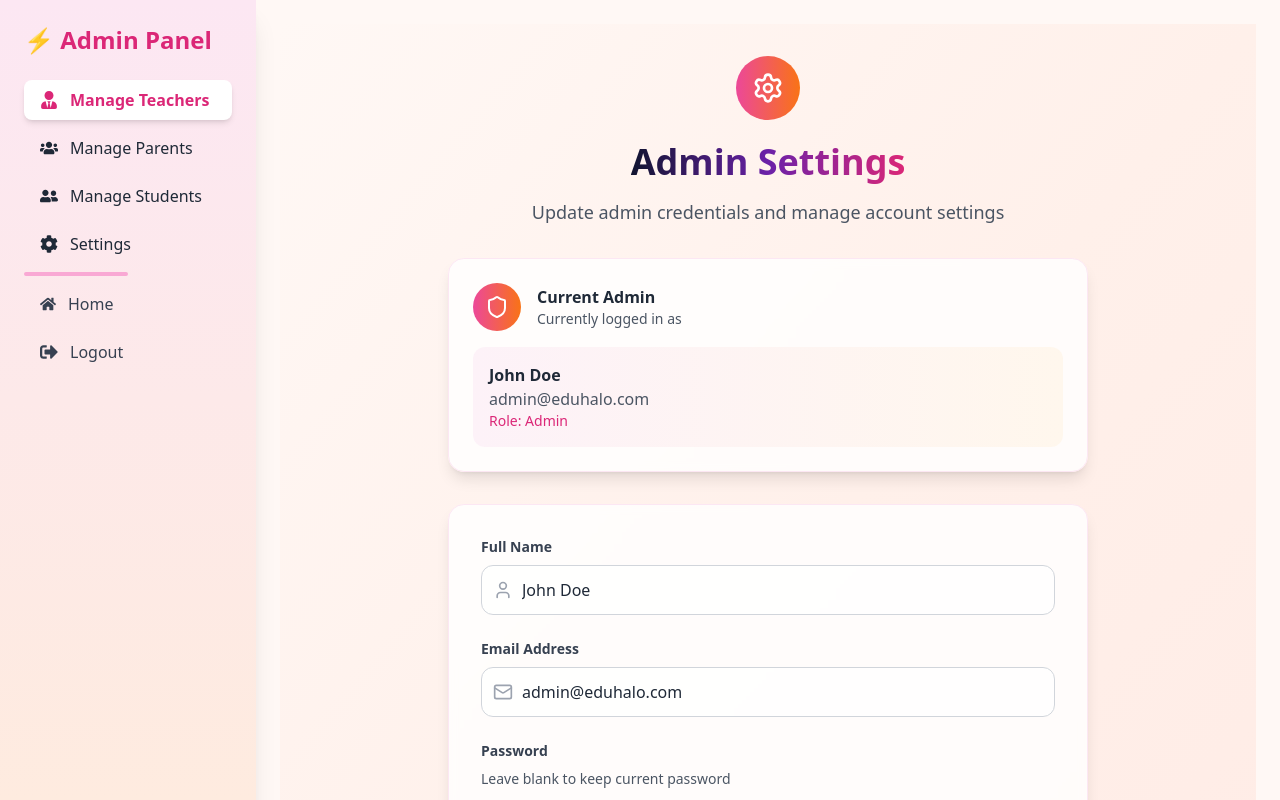
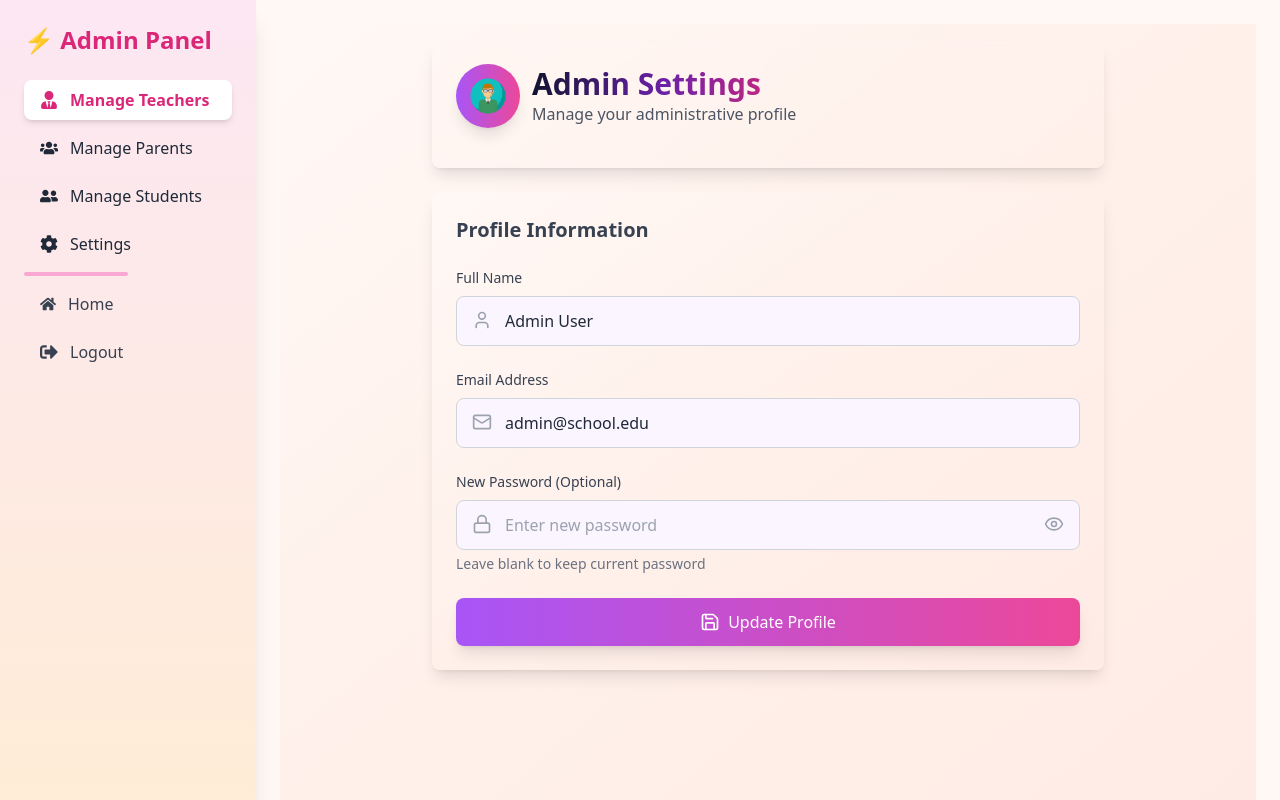
Before and after one commit to symadev/eduhalo, a React (Vite) app: page /dashboard/admin/setting in a window 1280 px wide. Shown: the top 800 px of the page. Built offline with nearby package versions, Linux system fonts and the light colour scheme; no server answers.

Commit message:
added changes

```diff
--- a/src/Components/Dashboard/Admin/AdminSetting.jsx
+++ b/src/Components/Dashboard/Admin/AdminSetting.jsx
@@ -1,102 +1,38 @@
-import React, { useState, useEffect } from 'react';
-import { User, Mail, Lock, Eye, EyeOff, Shield, Settings, Save, AlertCircle, CheckCircle } from 'lucide-react';
+import React, { useEffect, useState } from "react";
+import logo from "../../../assets/images/teacher-1.png"
+import { User, Mail, Lock, Save, Shield, Settings, Eye, EyeOff, CheckCircle } from "lucide-react";
 
-const AdminSetting= () => {
-  const [formData, setFormData] = useState({
-    name: '',
-    email: '',
-    password: ''
-  });
-
+const AdminSettings = () => {
+  const [adminData, setAdminData] = useState({ name: "", email: "" });
+  const [password, setPassword] = useState("");
   const [showPassword, setShowPassword] = useState(false);
+  const [showSuccess, setShowSuccess] = useState(false);
   const [errors, setErrors] = useState({});
   const [isLoading, setIsLoading] = useState(false);
-  const [successMessage, setSuccessMessage] = useState('');
-  const [currentAdmin, setCurrentAdmin] = useState(null);
 
-  // Load current admin data on component mount
+  // Mock useEffect for demonstration - replace with your actual axios calls
   useEffect(() => {
-    fetchCurrentAdmin();
+    // Simulate loading admin data
+    setTimeout(() => {
+      setAdminData({ name: "Admin User", email: "admin@school.edu" });
+    }, 1000);
   }, []);
 
-  const fetchCurrentAdmin = async () => {
-    try {
-      // Replace with your actual API endpoint
-      const response = await fetch('/api/admin/current', {
-        method: 'GET',
-        headers: {
-          'Content-Type': 'application/json',
-          'Authorization': `Bearer ${localStorage.getItem('adminToken')}` // Adjust based on your auth system
-        }
-      });
-
-      if (response.ok) {
-        const adminData = await response.json();
-        setCurrentAdmin(adminData);
-        setFormData(prev => ({
-          ...prev,
-          name: adminData.name || '',
-          email: adminData.email || ''
-        }));
-      } else {
-        console.error('Failed to fetch admin data');
-      }
-    } catch (error) {
-      console.error('Error fetching admin data:', error);
-      // Fallback to mock data for development
-      const mockCurrentAdmin = {
-        name: "John Doe",
-        email: "admin@eduhalo.com"
-      };
-      setCurrentAdmin(mockCurrentAdmin);
-      setFormData(prev => ({
-        ...prev,
-        name: mockCurrentAdmin.name,
-        email: mockCurrentAdmin.email
-      }));
-    }
-  };
-
-  const handleInputChange = (e) => {
-    const { name, value } = e.target;
-    setFormData(prev => ({
-      ...prev,
-      [name]: value
-    }));
-
-    // Clear error when user starts typing
-    if (errors[name]) {
-      setErrors(prev => ({
-        ...prev,
-        [name]: ''
-      }));
-    }
-  };
-
-  const togglePasswordVisibility = () => {
-    setShowPassword(prev => !prev);
-  };
-
+  // Form validation
   const validateForm = () => {
     const newErrors = {};
 
-    // Name validation
-    if (!formData.name.trim()) {
+    if (!adminData.name.trim()) {
       newErrors.name = 'Name is required';
-    } else if (formData.name.trim().length < 2) {
-      newErrors.name = 'Name must be at least 2 characters';
     }
 
-    // Email validation
-    const emailRegex = /^[^\s@]+@[^\s@]+\.[^\s@]+$/;
-    if (!formData.email.trim()) {
+    if (!adminData.email.trim()) {
       newErrors.email = 'Email is required';
-    } else if (!emailRegex.test(formData.email)) {
+    } else if (!/^[^\s@]+@[^\s@]+\.[^\s@]+$/.test(adminData.email)) {
       newErrors.email = 'Please enter a valid email address';
     }
 
-    // Password validation (only if password is provided)
-    if (formData.password && formData.password.length < 6) {
+    if (password && password.length < 6) {
       newErrors.password = 'Password must be at least 6 characters';
     }
 
@@ -104,159 +40,83 @@ const AdminSetting= () => {
     return Object.keys(newErrors).length === 0;
   };
 
-  const handleSubmit = async () => {
-    if (!validateForm()) {
-      return;
-    }
+  const handleUpdate = async (e) => {
+    e.preventDefault();
+
+    if (!validateForm()) return;
 
     setIsLoading(true);
-    setSuccessMessage('');
-    setErrors({});
 
     try {
-      // Prepare data for API call
-      const updateData = {
-        name: formData.name.trim(),
-        email: formData.email.trim(),
-        role: 'admin' // Ensure role is set to admin
-      };
+      const payload = { ...adminData };
+      if (password) payload.password = password;
 
-      // Only include password if it's provided
-      if (formData.password) {
-        updateData.password = formData.password;
-      }
+      // Simulate API call
+      await new Promise(resolve => setTimeout(resolve, 1500));
 
-      // Make API call to update admin
-      const response = await fetch('/api/admin/update', {
-        method: 'PUT', // or 'PATCH' depending on your API design
-        headers: {
-          'Content-Type': 'application/json',
-          'Authorization': `Bearer ${localStorage.getItem('adminToken')}` // Adjust based on your auth system
-        },
-        body: JSON.stringify(updateData)
-      });
+      setShowSuccess(true);
+      setPassword("");
 
-      const result = await response.json();
+      // Hide success message after 3 seconds
+      setTimeout(() => {
+        setShowSuccess(false);
+      }, 3000);
 
-      if (response.ok) {
-        setSuccessMessage('Admin settings updated successfully!');
-
-        // Update current admin data
-        setCurrentAdmin(prev => ({
-          ...prev,
-          name: formData.name,
-          email: formData.email
-        }));
-
-        // Clear password field after successful update
-        setFormData(prev => ({
-          ...prev,
-          password: ''
-        }));
-      } else {
-        setErrors({ submit: result.message || 'Failed to update settings. Please try again.' });
-      }
-
-    } catch (error) {
-      console.error('Error updating admin:', error);
-      setErrors({ submit: 'Network error. Please check your connection and try again.' });
+    } catch (err) {
+      console.error("Update failed");
     } finally {
       setIsLoading(false);
     }
   };
 
-  const handleReset = () => {
-    if (currentAdmin) {
-      setFormData({
-        name: currentAdmin.name || '',
-        email: currentAdmin.email || '',
-        password: ''
-      });
-    }
-    setErrors({});
-    setSuccessMessage('');
-  };
-
   return (
-    <div className="min-h-screen bg-gradient-to-br from-[#FFF8F5] via-[#FFF0EA] to-[#FFEBE5] py-8">
+    <div className="min-h-screen bg-gradient-to-br from-[#FFF8F5] via-[#FFF0EA] to-[#FFEBE5] p-4">
 
 
-      <div className="max-w-2xl mx-auto px-4 relative z-10">
+      <div className="max-w-2xl mx-auto relative z-10">
         {/* Header */}
-        <div className="text-center mb-8">
-          <div className="inline-block p-4 bg-gradient-to-r from-pink-500 to-orange-500 rounded-full mb-4">
-            <Settings className="w-8 h-8 text-white" />
+        <div className=" rounded-lg shadow-lg p-6 mb-6 backdrop-blur-sm bg-opacity-95">
+          <div className="flex items-center space-x-3 mb-4">
+            <div className="bg-gradient-to-r from-purple-500 to-pink-500 p-3 rounded-full shadow-lg">
+              <img src={logo} className="h-10 w-10 text-white" />
             </div>
-          <h1 className="text-4xl font-extrabold mb-4">
-            <span className="bg-gradient-to-r from-[#111430] via-purple-800 to-pink-600 bg-clip-text text-transparent">
+            <div>
+              <h1 className="text-3xl font-bold bg-gradient-to-r from-[#111430] via-purple-800 to-pink-600 bg-clip-text text-transparent">
                 Admin Settings
-            </span>
               </h1>
-          <p className="text-gray-600 text-lg">
-            Update admin credentials and manage account settings
-          </p>
+              <p className="text-gray-600">Manage your administrative profile</p>
+            </div>
+          </div>
         </div>
 
-        {/* Current Admin Info */}
-        <div className="bg-white/80 backdrop-blur-sm rounded-2xl p-6 mb-8 border border-pink-100 shadow-lg">
-          <div className="flex items-center gap-4 mb-4">
-            <div className="w-12 h-12 bg-gradient-to-r from-pink-500 to-orange-500 rounded-full flex items-center justify-center">
-              <Shield className="w-6 h-6 text-white" />
-            </div>
-            <div>
-              <h3 className="font-bold text-gray-800">Current Admin</h3>
-              <p className="text-gray-600 text-sm">Currently logged in as</p>
-            </div>
-          </div>
-          {currentAdmin && (
-            <div className="bg-gradient-to-r from-pink-50 to-orange-50 rounded-xl p-4">
-              <p className="font-semibold text-gray-800">{currentAdmin.name}</p>
-              <p className="text-gray-600">{currentAdmin.email}</p>
-              <p className="text-sm text-pink-600 font-medium">Role: Admin</p>
-            </div>
-          )}
+        {/* Main Form */}
+        <div className="bg-gradient-to-br from-[#FFF8F5] via-[#FFF0EA] to-[#FFEBE5] rounded-lg shadow-lg p-6 backdrop-blur-sm bg-opacity-95">
+          <div className="flex items-center space-x-3 mb-6">
+
+            <h2 className="text-xl font-bold text-gray-700">Profile Information</h2>
           </div>
 
-        {/* Settings Form */}
-        <div className="bg-white/80 backdrop-blur-sm rounded-2xl p-8 border border-pink-100 shadow-lg">
           <div className="space-y-6">
-            {/* Success Message */}
-            {successMessage && (
-              <div className="bg-green-50 border border-green-200 rounded-xl p-4 flex items-center gap-3">
-                <CheckCircle className="w-5 h-5 text-green-600" />
-                <span className="text-green-700">{successMessage}</span>
-              </div>
-            )}
-
-            {/* Error Message */}
-            {errors.submit && (
-              <div className="bg-red-50 border border-red-200 rounded-xl p-4 flex items-center gap-3">
-                <AlertCircle className="w-5 h-5 text-red-600" />
-                <span className="text-red-700">{errors.submit}</span>
-              </div>
-            )}
-
             {/* Name Field */}
             <div>
-              <label className="block text-sm font-semibold text-gray-700 mb-2">
+              <label className="block text-sm font-medium text-gray-700 mb-2">
                 Full Name
               </label>
               <div className="relative">
-                <User className="absolute left-3 top-1/2 transform -translate-y-1/2 w-5 h-5 text-gray-400" />
                 <input
                   type="text"
-                  name="name"
-                  value={formData.name}
-                  onChange={handleInputChange}
-                  className={`w-full pl-10 pr-4 py-3 border rounded-xl focus:outline-none focus:ring-2 focus:ring-pink-500 transition-all duration-300 ${
-                    errors.name ? 'border-red-500 bg-red-50' : 'border-gray-300 bg-white/70'
+                  value={adminData.name}
+                  onChange={(e) => setAdminData({ ...adminData, name: e.target.value })}
+                  placeholder="Enter your full name"
+                  className={`w-full px-4 py-3 pl-12 border rounded-lg focus:outline-none focus:ring-2 focus:ring-purple-500 focus:border-transparent transition-all duration-300 bg-purple-50 ${
+                    errors.name ? 'border-pink-300 bg-purple-200' : 'border-gray-300 hover:border-purple-300'
                   }`}
-                  placeholder="Enter full name"
                 />
+                <User className="absolute left-4 top-3.5 h-5 w-5 text-gray-400" />
               </div>
               {errors.name && (
-                <p className="mt-1 text-sm text-red-600 flex items-center gap-1">
-                  <AlertCircle className="w-4 h-4" />
+                <p className="mt-1 text-sm text-red-600 flex items-center">
+                  <span className="mr-1">⚠️</span>
                   {errors.name}
                 </p>
               )}
@@ -264,25 +124,24 @@ const AdminSetting= () => {
 
             {/* Email Field */}
             <div>
-              <label className="block text-sm font-semibold text-gray-700 mb-2">
+              <label className="block text-sm font-medium text-gray-700 mb-2">
                 Email Address
               </label>
               <div className="relative">
-                <Mail className="absolute left-3 top-1/2 transform -translate-y-1/2 w-5 h-5 text-gray-400" />
                 <input
                   type="email"
-                  name="email"
-                  value={formData.email}
-                  onChange={handleInputChange}
-                  className={`w-full pl-10 pr-4 py-3 border rounded-xl focus:outline-none focus:ring-2 focus:ring-pink-500 transition-all duration-300 ${
-                    errors.email ? 'border-red-500 bg-red-50' : 'border-gray-300 bg-white/70'
+                  value={adminData.email}
+                  onChange={(e) => setAdminData({ ...adminData, email: e.target.value })}
+                  placeholder="Enter your email address"
+                  className={`w-full px-4 py-3 pl-12 border rounded-lg focus:outline-none focus:ring-2 focus:ring-purple-500 focus:border-transparent transition-all duration-300 bg-purple-50 ${
+                    errors.email ? 'border-pink-300 bg-purple-200' : 'border-gray-300 hover:border-purple-300'
                   }`}
-                  placeholder="Enter email address"
                 />
+                <Mail className="absolute left-4 top-3.5 h-5 w-5 text-gray-400" />
               </div>
               {errors.email && (
-                <p className="mt-1 text-sm text-red-600 flex items-center gap-1">
-                  <AlertCircle className="w-4 h-4" />
+                <p className="mt-1 text-sm text-red-600 flex items-center">
+                  <span className="mr-1">⚠️</span>
                   {errors.email}
                 </p>
               )}
@@ -290,87 +149,74 @@ const AdminSetting= () => {
 
             {/* Password Field */}
             <div>
-              <label className="block text-sm font-semibold text-gray-700 mb-2">
-                Password
+              <label className="block text-sm font-medium text-gray-700 mb-2">
+                New Password (Optional)
               </label>
-              <p className="text-sm text-gray-600 mb-3">Leave blank to keep current password</p>
               <div className="relative">
-                <Lock className="absolute left-3 top-1/2 transform -translate-y-1/2 w-5 h-5 text-gray-400" />
                 <input
                   type={showPassword ? "text" : "password"}
-                  name="password"
-                  value={formData.password}
-                  onChange={handleInputChange}
-                  className={`w-full pl-10 pr-12 py-3 border rounded-xl focus:outline-none focus:ring-2 focus:ring-pink-500 transition-all duration-300 ${
-                    errors.password ? 'border-red-500 bg-red-50' : 'border-gray-300 bg-white/70'
+                  value={password}
+                  onChange={(e) => setPassword(e.target.value)}
+                  placeholder="Enter new password"
+                  className={`w-full px-4 py-3 pl-12 pr-12 border rounded-lg focus:outline-none focus:ring-2 focus:ring-purple-500 focus:border-transparent transition-all duration-300 bg-purple-50 ${
+                    errors.password ? 'border-pink-300 bg-purple-200' : 'border-gray-300 hover:border-purple-300'
                   }`}
-                  placeholder="Enter new password"
                 />
+                <Lock className="absolute left-4 top-3.5 h-5 w-5 text-gray-400" />
                 <button
                   type="button"
-                  onClick={togglePasswordVisibility}
-                  className="absolute right-3 top-1/2 transform -translate-y-1/2 text-gray-400 hover:text-gray-600"
+                  onClick={() => setShowPassword(!showPassword)}
+                  className="absolute right-4 top-3.5 text-gray-400 hover:text-purple-500 transition-colors"
                 >
-                  {showPassword ? <EyeOff className="w-5 h-5" /> : <Eye className="w-5 h-5" />}
+                  {showPassword ? <EyeOff className="h-5 w-5" /> : <Eye className="h-5 w-5" />}
                 </button>
               </div>
               {errors.password && (
-                <p className="mt-1 text-sm text-red-600 flex items-center gap-1">
-                  <AlertCircle className="w-4 h-4" />
+                <p className="mt-1 text-sm text-red-600 flex items-center">
+                  <span className="mr-1">⚠️</span>
                   {errors.password}
                 </p>
               )}
+              <p className="mt-1 text-sm text-gray-500">
+                Leave blank to keep current password
+              </p>
             </div>
 
-            {/* Action Buttons */}
-            <div className="flex flex-col sm:flex-row gap-4 pt-6">
+            {/* Submit Button */}
             <button
-                onClick={handleSubmit}
+              type="submit"
               disabled={isLoading}
-                className="flex-1 group relative px-6 py-3 bg-gradient-to-r from-pink-500 to-orange-500 text-white rounded-xl font-semibold shadow-lg hover:shadow-xl transform hover:scale-105 transition-all duration-300 disabled:opacity-70 disabled:cursor-not-allowed disabled:transform-none"
+              className={`w-full bg-gradient-to-r from-purple-500 to-pink-500 hover:from-purple-600 hover:to-pink-600 text-white font-medium py-3 px-4 rounded-lg transition-all duration-300 transform hover:scale-105 shadow-lg hover:shadow-xl flex items-center justify-center space-x-2 ${
+                isLoading ? 'opacity-70 cursor-not-allowed' : ''
+              }`}
             >
-                <span className="flex items-center justify-center gap-2">
               {isLoading ? (
                 <>
-                      <div className="w-5 h-5 border-2 border-white border-t-transparent rounded-full animate-spin"></div>
-                      Updating...
+                  <div className="animate-spin rounded-full h-5 w-5 border-b-2 border-white"></div>
+                  <span>Updating...</span>
                 </>
               ) : (
                 <>
-                      <Save className="w-5 h-5" />
-                      Update Settings
+                  <Save className="h-5 w-5" />
+                  <span>Update Profile</span>
                 </>
               )}
-                </span>
-              </button>
-
-              <button
-                onClick={handleReset}
-                disabled={isLoading}
-                className="flex-1 px-6 py-3 bg-white/90 text-gray-700 border-2 border-gray-200 rounded-xl font-semibold hover:bg-gray-50 hover:border-gray-300 transform hover:scale-105 transition-all duration-300 disabled:opacity-70 disabled:cursor-not-allowed disabled:transform-none"
-              >
-                Reset Changes
             </button>
           </div>
+
+          {/* Success Message */}
+          {showSuccess && (
+            <div className="mt-6 p-4 bg-gradient-to-r from-green-100 to-emerald-100 border border-green-300 text-green-700 rounded-lg flex items-center space-x-2 animate-fade-in">
+              <CheckCircle className="h-5 w-5 text-green-500" />
+              <span>Profile updated successfully!</span>
             </div>
+          )}
         </div>
 
-        {/* Security Notice */}
-        <div className="mt-8 bg-gradient-to-r from-pink-50 to-orange-50 border border-pink-200 rounded-xl p-6">
-          <div className="flex items-start gap-3">
-            <Shield className="w-6 h-6 text-pink-600 mt-0.5" />
-            <div>
-              <h4 className="font-semibold text-pink-800 mb-2">Security Notice</h4>
-              <p className="text-pink-700 text-sm leading-relaxed">
-                Admin credentials will be updated with admin role privileges. Make sure to save your new credentials securely.
-                All changes are automatically saved to the database.
-              </p>
-            </div>
-          </div>
-        </div>
+
       </div>
     </div>
   );
 };
 
-export default AdminSetting;
+export default AdminSettings;
```
Also changed, not shown: src/Components/Dashboard/Admin/ManageParents.jsx (+11 -21 lines), src/Components/Dashboard/Admin/ManageTeachers.jsx (+14 -15 lines). Lines whose indentation alone changed are shown as unchanged.
